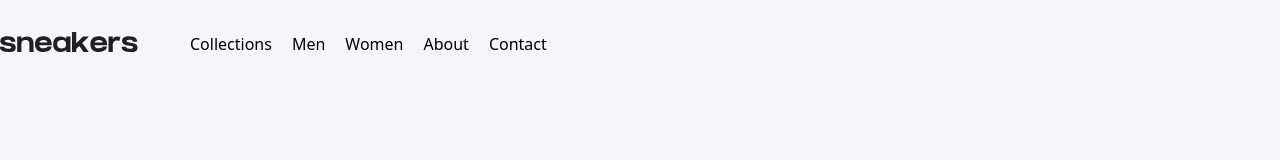
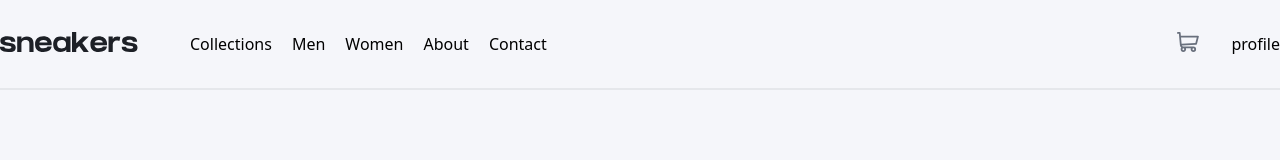
Before and after one commit to h3rmuli/h3rmuli.github.io, a React app in the folder e-commerce-product-page/: page / in a window 1280 px wide. Shown: the top 160 px of the page. Built offline with nearby package versions, Linux system fonts and the light colour scheme.

Commit message:
Add NavigationBar cmp

```diff
--- a/e-commerce-product-page/src/App.js
+++ b/e-commerce-product-page/src/App.js
@@ -1,7 +1,7 @@
-import Navigation from './components/Navigation';
+import NavigationBar from './components/NavigationBar';
 
 const App = () => {
-  return <Navigation />;
+  return <NavigationBar />;
 };
 
 export default App;
--- a/e-commerce-product-page/src/components/Navigation.js
+++ b/e-commerce-product-page/src/components/Navigation.js
@@ -23,7 +23,7 @@
         {entries.map(([entry, id]) => (
           <div
             key={id}
-            className="py-8 hover:border-b-4 hover:border-b-ora cursor-pointer"
+            className="py-8 hover:pb-[4px] hover:border-b-4 hover:border-b-ora cursor-pointer"
           >
             {entry}
           </div>
--- /dev/null
+++ b/e-commerce-product-page/src/components/NavigationBar.js
@@ -0,0 +1,23 @@
+import Navigation from './Navigation';
+
+export default function NavigationBar() {
+  return (
+    <>
+      <div className="flex flex-row border-b-2">
+        <div className="grow">
+          <Navigation />
+        </div>
+        <div className="py-8 mr-8 flex-none">
+          <svg width="22" height="20" xmlns="http://www.w3.org/2000/svg">
+            <path
+              d="M20.925 3.641H3.863L3.61.816A.896.896 0 0 0 2.717 0H.897a.896.896 0 1 0 0 1.792h1l1.031 11.483c.073.828.52 1.726 1.291 2.336C2.83 17.385 4.099 20 6.359 20c1.875 0 3.197-1.87 2.554-3.642h4.905c-.642 1.77.677 3.642 2.555 3.642a2.72 2.72 0 0 0 2.717-2.717 2.72 2.72 0 0 0-2.717-2.717H6.365c-.681 0-1.274-.41-1.53-1.009l14.321-.842a.896.896 0 0 0 .817-.677l1.821-7.283a.897.897 0 0 0-.87-1.114ZM6.358 18.208a.926.926 0 0 1 0-1.85.926.926 0 0 1 0 1.85Zm10.015 0a.926.926 0 0 1 0-1.85.926.926 0 0 1 0 1.85Zm2.021-7.243-13.8.81-.57-6.341h15.753l-1.383 5.53Z"
+              fill="#69707D"
+              fill-rule="nonzero"
+            />
+          </svg>
+        </div>
+        <div className="py-8 flex-none">profile</div>
+      </div>
+    </>
+  );
+}
```
